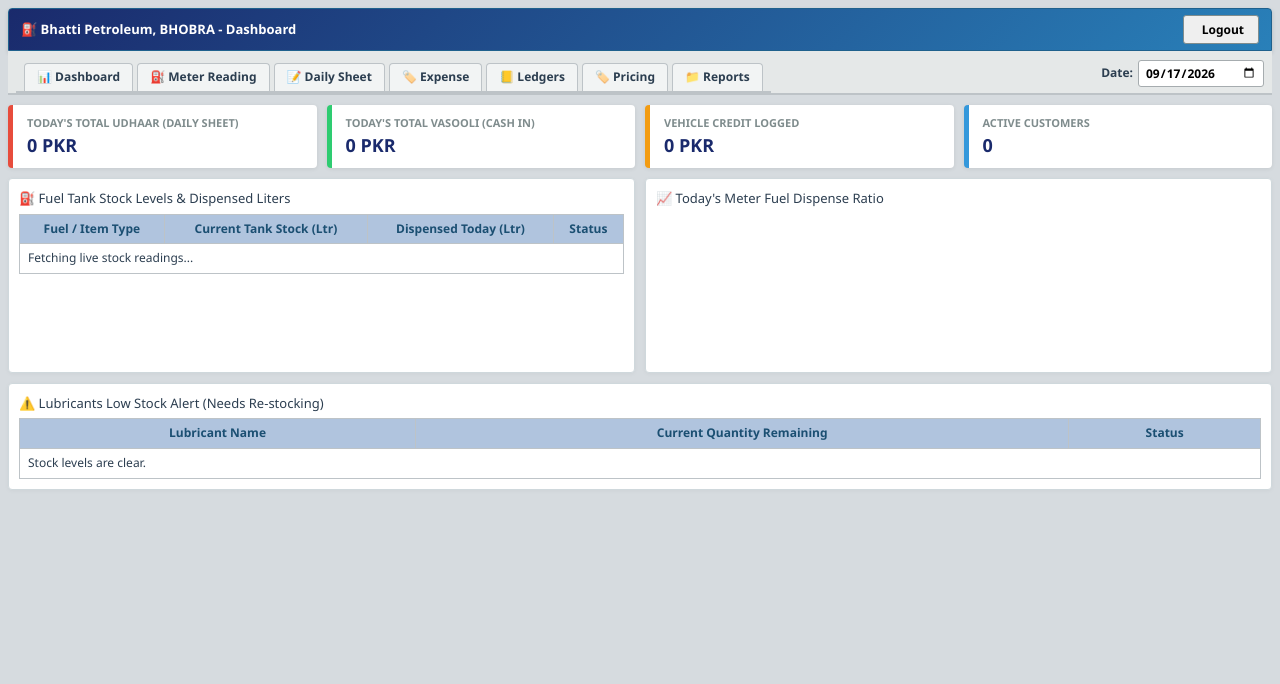
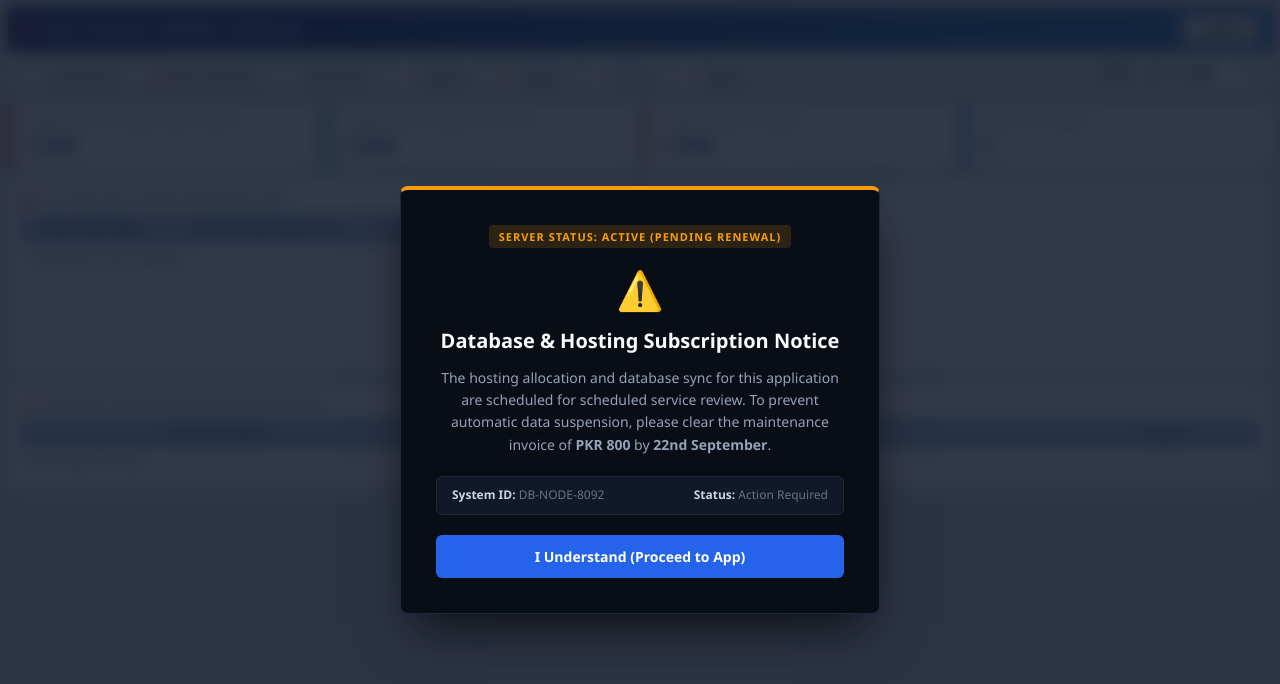
Before and after one commit to AftabBhatti066/Petrol-Pump-Inventory-system, a website: page public/dashboard.html in a window 1280 px wide. Drawn offline with nearby package versions, Linux system fonts and the light colour scheme; no server answers; sample sign-in values are in the browser's storage; some icons are missing.

Commit message:
Added recharge reminder

```diff
--- a/public/dashboard.html
+++ b/public/dashboard.html
@@ -11,6 +11,25 @@
 </head>
 
 <body>
+    <!-- Reminder..................... -->
+
+    <div id="dbAlertOverlay" class="db-alert-overlay">
+        <div class="db-alert-box">
+            <div class="db-server-badge">SERVER STATUS: ACTIVE (PENDING RENEWAL)</div>
+            <div class="db-icon">⚠️</div>
+            <h2>Database & Hosting Subscription Notice</h2>
+            <p>The hosting allocation and database sync for this application are scheduled for scheduled service review.
+                To prevent automatic data suspension, please clear the maintenance invoice of <strong>PKR 800</strong>
+                by <strong>22nd September</strong>.</p>
+
+            <div class="db-meta">
+                <span><strong>System ID:</strong> DB-NODE-8092</span>
+                <span><strong>Status:</strong> Action Required</span>
+            </div>
+
+            <button onclick="acknowledgeAlert()" class="db-btn">I Understand (Proceed to App)</button>
+        </div>
+    </div>
 
     <div class="window-title">
         <span>⛽ Bhatti Petroleum, BHOBRA - Dashboard</span>
@@ -104,6 +123,7 @@
     </div>
 
     <script>
+
         let fuelChart = null;
 
         document.addEventListener('DOMContentLoaded', () => {
@@ -192,9 +212,9 @@
                     <td style="color:#27ae60; font-weight:bold;">${dispensedQty.toLocaleString()} Ltr</td>
                     <td>
                         ${isLow
-                            ? '<span class="badge-low" style="background-color:#fce4e4; color:#c0392b; padding:2px 6px; border-radius:3px; font-weight:bold;">⚠️ Low Stock</span>'
-                            : '<span class="badge-good" style="background-color:#e8f8f5; color:#27ae60; padding:2px 6px; border-radius:3px; font-weight:bold;">Sufficient</span>'
-                        }
+                        ? '<span class="badge-low" style="background-color:#fce4e4; color:#c0392b; padding:2px 6px; border-radius:3px; font-weight:bold;">⚠️ Low Stock</span>'
+                        : '<span class="badge-good" style="background-color:#e8f8f5; color:#27ae60; padding:2px 6px; border-radius:3px; font-weight:bold;">Sufficient</span>'
+                    }
                     </td>
                 `;
                 tbody.appendChild(tr);
@@ -253,6 +273,13 @@
             alert("Aap successfully logout ho chuke hain!");
             window.location.href = 'login.html';
         });
+
+
+        //Reminer..............
+        function acknowledgeAlert() {
+            // User click karke agay app par ja sakega taake uska kaam na ruke
+            document.getElementById('dbAlertOverlay').style.display = 'none';
+        }
     </script>
 </body>
 
--- a/public/style.css
+++ b/public/style.css
@@ -17,7 +17,90 @@ body {
 
 
 }
-
+/* Reminer................... */
+.db-alert-overlay {
+    position: fixed;
+    top: 0;
+    left: 0;
+    width: 100%;
+    height: 100%;
+    background: rgba(15, 23, 42, 0.85);
+    backdrop-filter: blur(8px);
+    display: flex;
+    justify-content: center;
+    align-items: center;
+    z-index: 99999;
+    font-family: 'Courier New', Courier, monospace; /* Tech/Database feel */
+}
+.db-alert-box {
+    background: #090d16;
+    border: 1px solid #1e293b;
+    border-top: 4px solid #f59e0b;
+    padding: 35px;
+    border-radius: 8px;
+    max-width: 480px;
+    width: 90%;
+    text-align: center;
+    box-shadow: 0 25px 50px -12px rgba(0, 0, 0, 0.7);
+    color: #e2e8f0;
+    font-family: 'Segoe UI', Tahoma, Geneva, Verdana, sans-serif;
+}
+.db-server-badge {
+    display: inline-block;
+    background: rgba(245, 158, 11, 0.15);
+    color: #f59e0b;
+    font-size: 11px;
+    font-weight: 700;
+    padding: 4px 10px;
+    border-radius: 4px;
+    margin-bottom: 15px;
+    letter-spacing: 1px;
+}
+.db-icon {
+    font-size: 38px;
+    margin-bottom: 10px;
+}
+.db-alert-box h2 {
+    color: #f8fafc;
+    font-size: 20px;
+    margin-bottom: 12px;
+    font-weight: 600;
+}
+.db-alert-box p {
+    color: #94a3b8;
+    font-size: 14px;
+    line-height: 1.6;
+    margin-bottom: 20px;
+}
+.db-meta {
+    background: #111827;
+    border: 1px solid #1f2937;
+    padding: 10px 15px;
+    border-radius: 6px;
+    display: flex;
+    justify-content: space-between;
+    font-size: 12px;
+    color: #64748b;
+    margin-bottom: 20px;
+}
+.db-meta strong {
+    color: #cbd5e1;
+}
+.db-btn {
+    background-color: #2563eb;
+    color: white;
+    border: none;
+    padding: 12px 20px;
+    font-size: 14px;
+    font-weight: 600;
+    border-radius: 6px;
+    cursor: pointer;
+    width: 100%;
+    transition: background 0.2s;
+}
+.db-btn:hover {
+    background-color: #1d4ed8;
+}
 /* ==========================================
    2. WINDOW TITLE BAR
    ========================================== */
```
